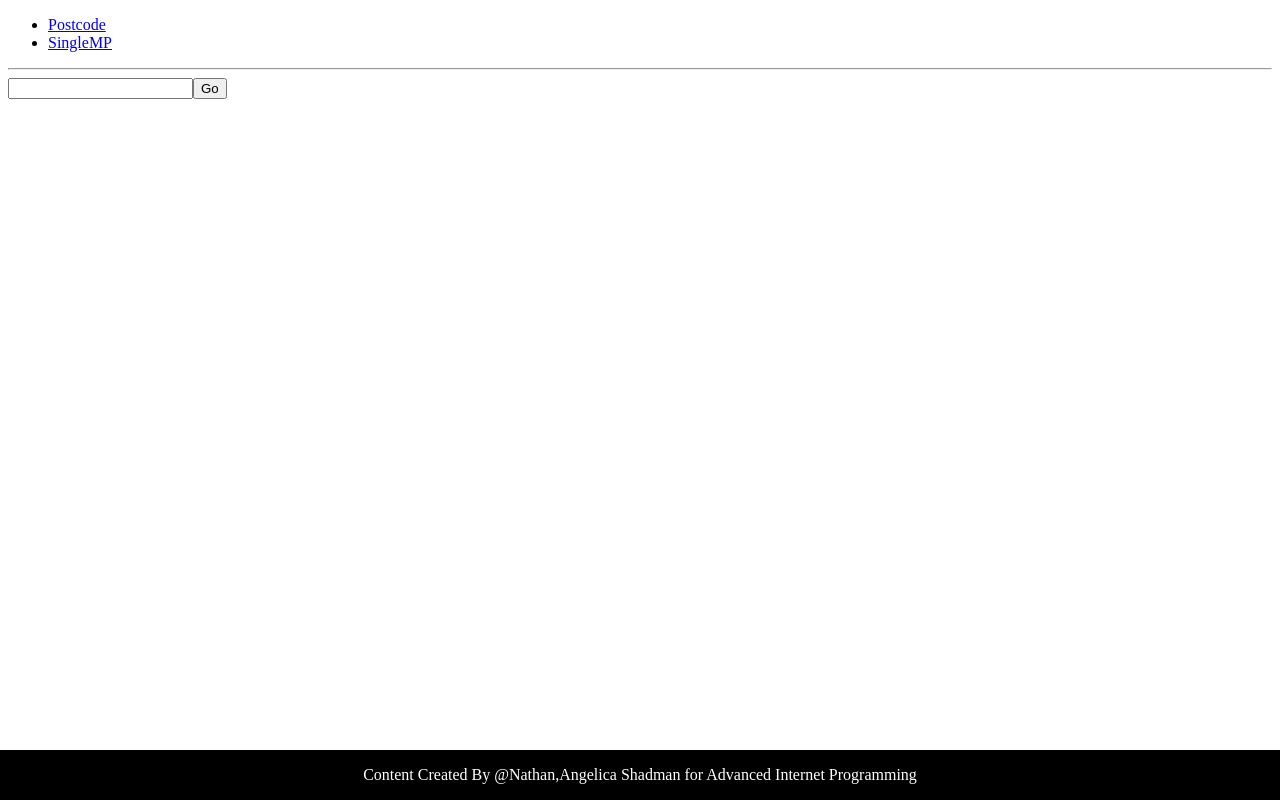
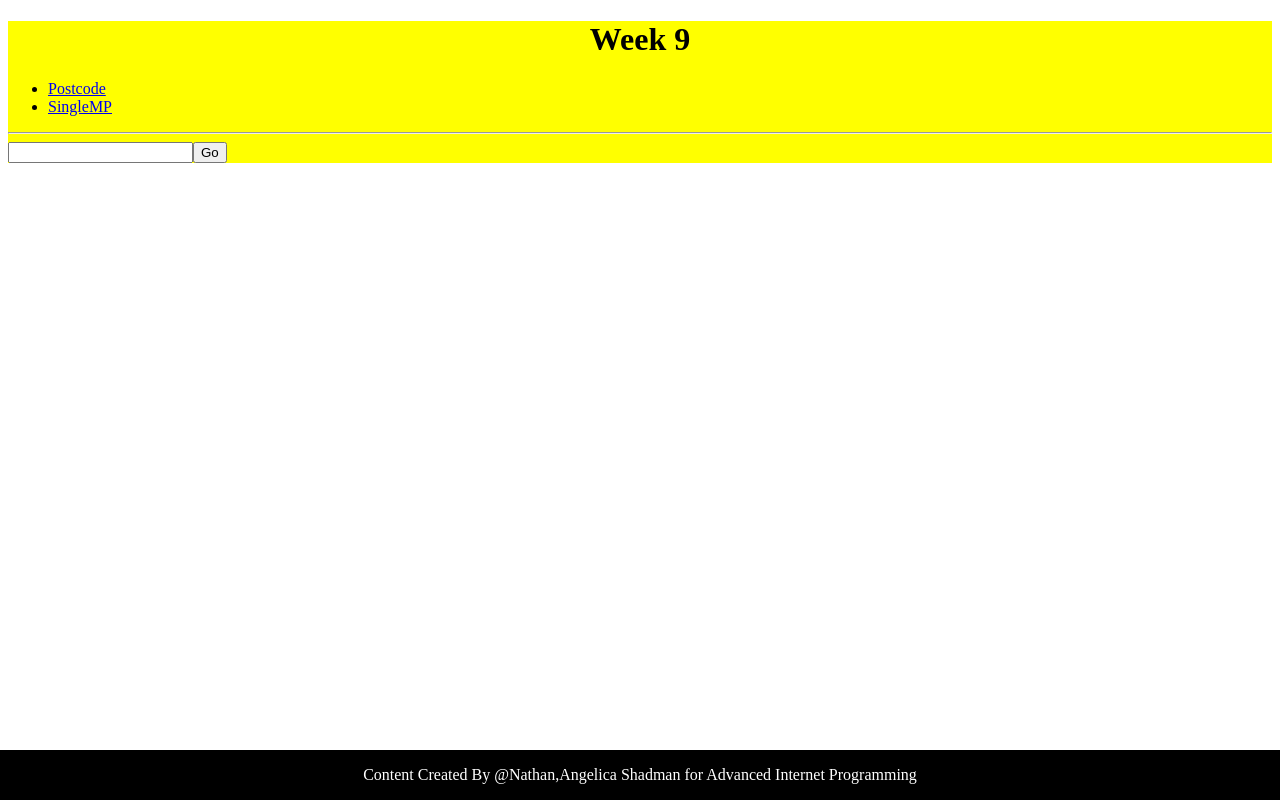
Before and after one commit to TheButchersBoy/members-of-parliament, a React (Create React App) app: page / in a window 1280 px wide. Built offline with nearby package versions, Linux system fonts and the light colour scheme.

Commit message:
Add week 9 lad task styles

```diff
--- a/src/App.js
+++ b/src/App.js
@@ -16,7 +16,8 @@ class App extends Component {
     );
 
     return (
-      <div>
+      <div style={{backgroundColor: '#ff0'}}>
+        <h1 style={{textAlign: 'center'}}>Week 9</h1>
         <Router>
           <div>
             <ul>
```
Also changed, not shown: 1 other file (tests, documents, lock files or other folders).
